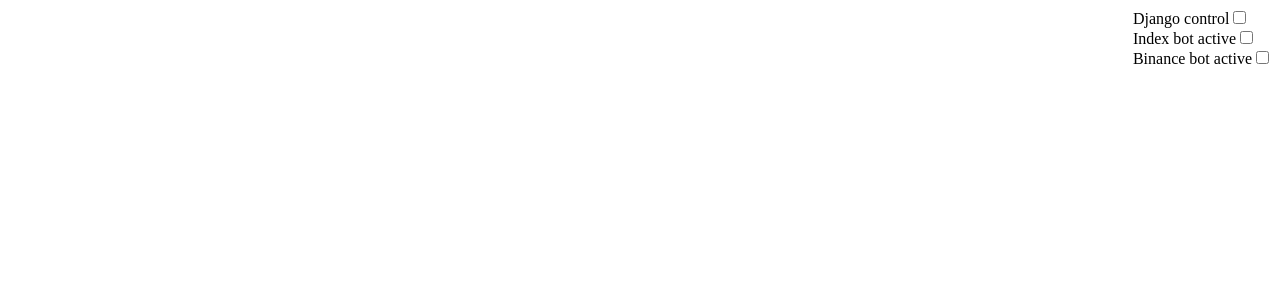
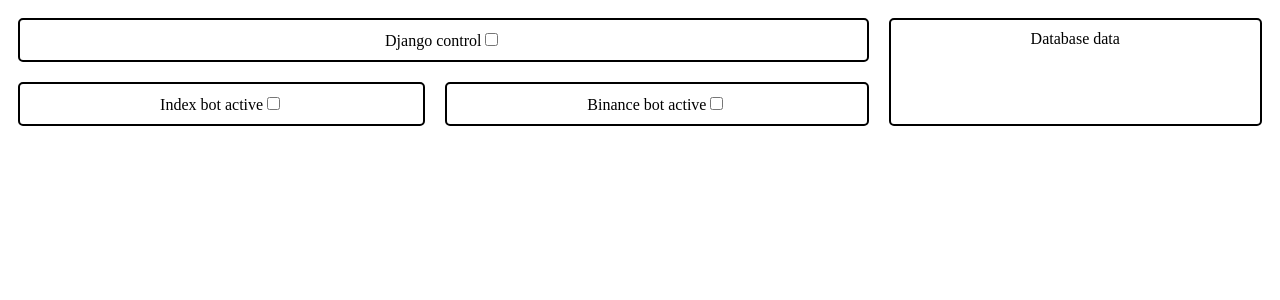
Before and after one commit to Artem01011991/TOFC_DJ_APP, a Django app: page / in a window 1280 px wide. Shown: the top 300 px of the page. Run offline with Django 3.2, Linux system fonts and the light colour scheme.

Commit message:
front changes not completed

```diff
--- a/dj_app/apps/rest/settings.py
+++ /dev/null
@@ -1,2 +0,0 @@
-
-SCHEDULER_IDS = {'index': 'index', 'binance': 'binance'}
--- a/statics/main_app/css/config.css
+++ b/statics/main_app/css/config.css
@@ -1,5 +1,21 @@
-#config {
-    display: flex;
-    flex-direction: column;
-    float: right;
+.config-container {
+    display: grid;
+    text-align: center;
+    grid-template-columns: auto auto auto;
 }
+
+.config-container > label {
+    margin: 10px;
+    padding: 10px;
+    border: 2px solid black;
+    border-radius: 5px;
+}
+
+.label-dj_control {
+    grid-column: 1 / span 2;
+}
+
+.label-database {
+    grid-column: 3;
+    grid-row: 1 / span 2;
+}
--- a/templates/main_app/main_page.html
+++ b/templates/main_app/main_page.html
@@ -9,10 +9,11 @@
     <link rel="stylesheet" type="text/css" href="{% static 'main_app/css/config.css' %}">
 </head>
 <body onload="requestConfigValue(document.querySelectorAll('[id$=_control]'))">
-    <div id="config">
-        <label>Django control<input id="dj_control" type="checkbox" name="dj_control" onchange="changeConfigValue(this)" /></label>
+    <div class="config-container">
+        <label class="label-dj_control">Django control<input id="dj_control" type="checkbox" name="dj_control" onchange="changeConfigValue(this)" /></label>
         <label>Index bot active<input id="index_bot_control" type="checkbox" name="ind_bot_control" onchange="changeConfigValue(this)" /></label>
         <label>Binance bot active<input id="binance_bot_control" type="checkbox" name="bin_bot_control" onchange="changeConfigValue(this)" /></label>
+        <label class="label-database">Database data</label>
     </div>
 </body>
 </html>
```
